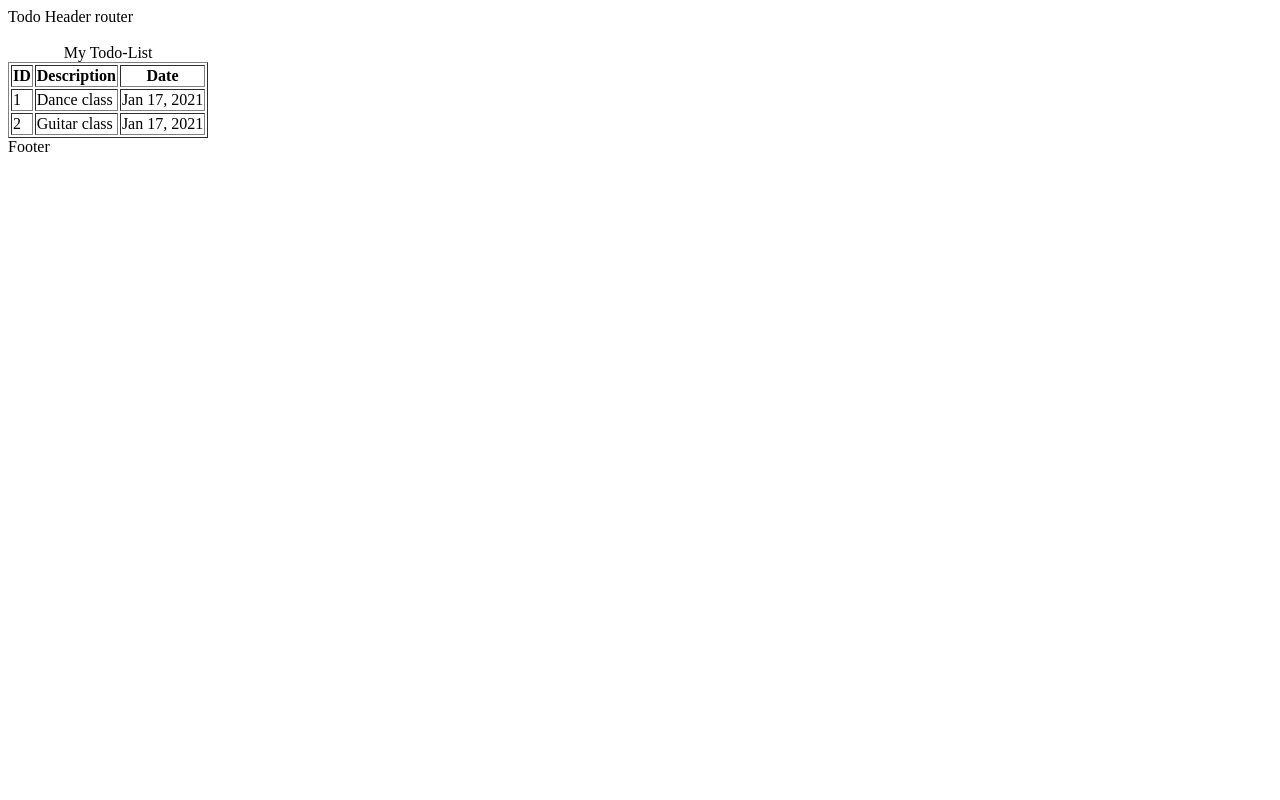
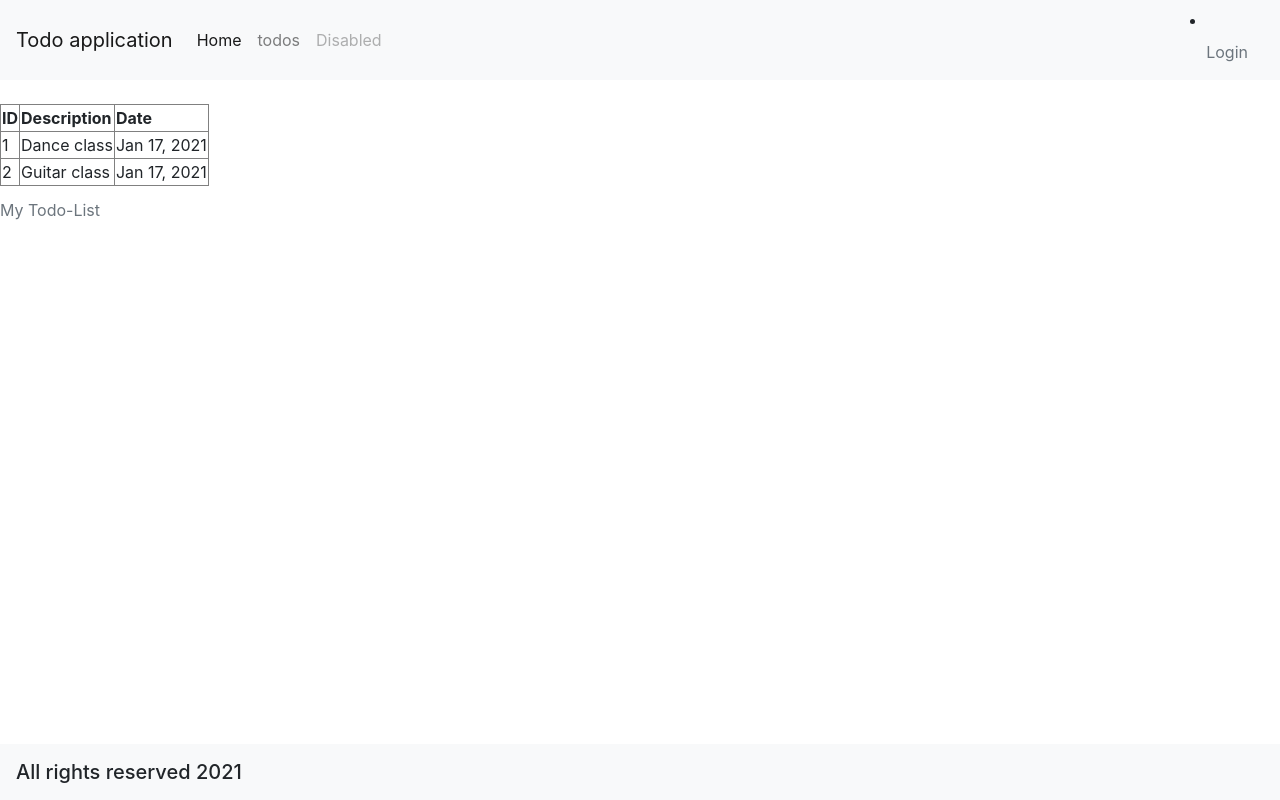
Before and after one commit to dinesh-collab/Angular, an Angular app in the folder Todo/todo/: page /todos in a window 1280 px wide. Built offline with nearby package versions, Linux system fonts and the light colour scheme.

Commit message:
Menu and Footer components

```diff
--- a/Todo/todo/src/app/app.component.html
+++ b/Todo/todo/src/app/app.component.html
@@ -1,12 +1,14 @@
 <!-- <app-welcome></app-welcome>
 <app-login></app-login> -->
 <div>
-    Todo Header  router
+    <app-menu></app-menu>
 </div>
 <br>
 <router-outlet>
 
 </router-outlet>
+<BR>
+    <BR>
 <div>
-    Footer
+    <app-footer></app-footer>
 </div>
--- a/Todo/todo/src/app/app.module.ts
+++ b/Todo/todo/src/app/app.module.ts
@@ -8,6 +8,8 @@ import { LoginComponent } from './login/login.component';
 import { FormsModule } from '@angular/forms';
 import { ErrorComponent } from './error/error.component';
 import { ListTodosComponent } from './list-todos/list-todos.component';
+import { MenuComponent } from './menu/menu.component';
+import { FooterComponent } from './footer/footer.component';
 
 @NgModule({
   declarations: [
@@ -15,7 +17,9 @@ import { ListTodosComponent } from './list-todos/list-todos.component';
     WelcomeComponent,
     LoginComponent,
     ErrorComponent,
-    ListTodosComponent
+    ListTodosComponent,
+    MenuComponent,
+    FooterComponent
   ],
   imports: [
     BrowserModule,
--- /dev/null
+++ b/Todo/todo/src/app/footer/footer.component.html
@@ -0,0 +1,7 @@
+<!-- As a link -->
+
+
+  <!-- As a heading -->
+  <nav class="navbar navbar-white bg-light fixed-bottom">
+    <span class="navbar-brand mb-0 h1 text-center">All rights reserved 2021</span>
+  </nav>
--- /dev/null
+++ b/Todo/todo/src/app/footer/footer.component.ts
@@ -0,0 +1,15 @@
+import { Component, OnInit } from '@angular/core';
+
+@Component({
+  selector: 'app-footer',
+  templateUrl: './footer.component.html',
+  styleUrls: ['./footer.component.scss']
+})
+export class FooterComponent implements OnInit {
+
+  constructor() { }
+
+  ngOnInit(): void {
+  }
+
+}
--- /dev/null
+++ b/Todo/todo/src/app/menu/menu.component.html
@@ -0,0 +1,26 @@
+<nav class="navbar navbar-expand-lg navbar-light bg-light">
+    <button class="navbar-toggler" type="button" data-toggle="collapse" data-target="#navbarTogglerDemo01" aria-controls="navbarTogglerDemo01" aria-expanded="false" aria-label="Toggle navigation">
+      <span class="navbar-toggler-icon"></span>
+    </button>
+    <div class="collapse navbar-collapse" id="navbarTogglerDemo01">
+      <a class="navbar-brand" href="#">Todo application</a>
+      <ul class="navbar-nav mr-auto mt-2 mt-lg-0">
+        <li class="nav-item active">
+          <a class="nav-link" href="/welcome/dinesh">Home <span class="sr-only">(current)</span></a>
+        </li>
+        <li class="nav-item">
+          <a class="nav-link" href="/todos">todos</a>
+        </li>
+        <li class="nav-item">
+          <a class="nav-link disabled" href="#">Disabled</a>
+        </li>
+      </ul>
+      <form class="form-inline my-2 my-lg-0">
+        <!-- <input class="form-control mr-sm-2" type="search" placeholder="Search" aria-label="Search">
+        <button class="btn btn-outline-success my-2 my-sm-0" type="submit">Search</button> -->
+        <li class="nav-item">
+            <a class="nav-link disabled" href="/login">Login</a>
+          </li>
+      </form>
+    </div>
+  </nav>
--- /dev/null
+++ b/Todo/todo/src/app/menu/menu.component.ts
@@ -0,0 +1,15 @@
+import { Component, OnInit } from '@angular/core';
+
+@Component({
+  selector: 'app-menu',
+  templateUrl: './menu.component.html',
+  styleUrls: ['./menu.component.scss']
+})
+export class MenuComponent implements OnInit {
+
+  constructor() { }
+
+  ngOnInit(): void {
+  }
+
+}
--- a/Todo/todo/src/index.html
+++ b/Todo/todo/src/index.html
@@ -6,8 +6,14 @@
   <base href="/">
   <meta name="viewport" content="width=device-width, initial-scale=1">
   <link rel="icon" type="image/x-icon" href="favicon.ico">
+  <link rel="stylesheet" href="https://maxcdn.bootstrapcdn.com/bootstrap/4.0.0/css/bootstrap.min.css" integrity="sha384-Gn5384xqQ1aoWXA+058RXPxPg6fy4IWvTNh0E263XmFcJlSAwiGgFAW/dAiS6JXm" crossorigin="anonymous">
+
 </head>
 <body>
   <app-root></app-root>
+
+  <script src="https://code.jquery.com/jquery-3.2.1.slim.min.js" integrity="sha384-KJ3o2DKtIkvYIK3UENzmM7KCkRr/rE9/Qpg6aAZGJwFDMVNA/GpGFF93hXpG5KkN" crossorigin="anonymous"></script>
+  <script src="https://cdnjs.cloudflare.com/ajax/libs/popper.js/1.12.9/umd/popper.min.js" integrity="sha384-ApNbgh9B+Y1QKtv3Rn7W3mgPxhU9K/ScQsAP7hUibX39j7fakFPskvXusvfa0b4Q" crossorigin="anonymous"></script>
+  <script src="https://maxcdn.bootstrapcdn.com/bootstrap/4.0.0/js/bootstrap.min.js" integrity="sha384-JZR6Spejh4U02d8jOt6vLEHfe/JQGiRRSQQxSfFWpi1MquVdAyjUar5+76PVCmYl" crossorigin="anonymous"></script>
 </body>
 </html>
```
Also changed, not shown: Todo/todo/src/app/footer/footer.component.scss (added), Todo/todo/src/app/menu/menu.component.scss (added), 2 other files (tests, documents, lock files or other folders).
